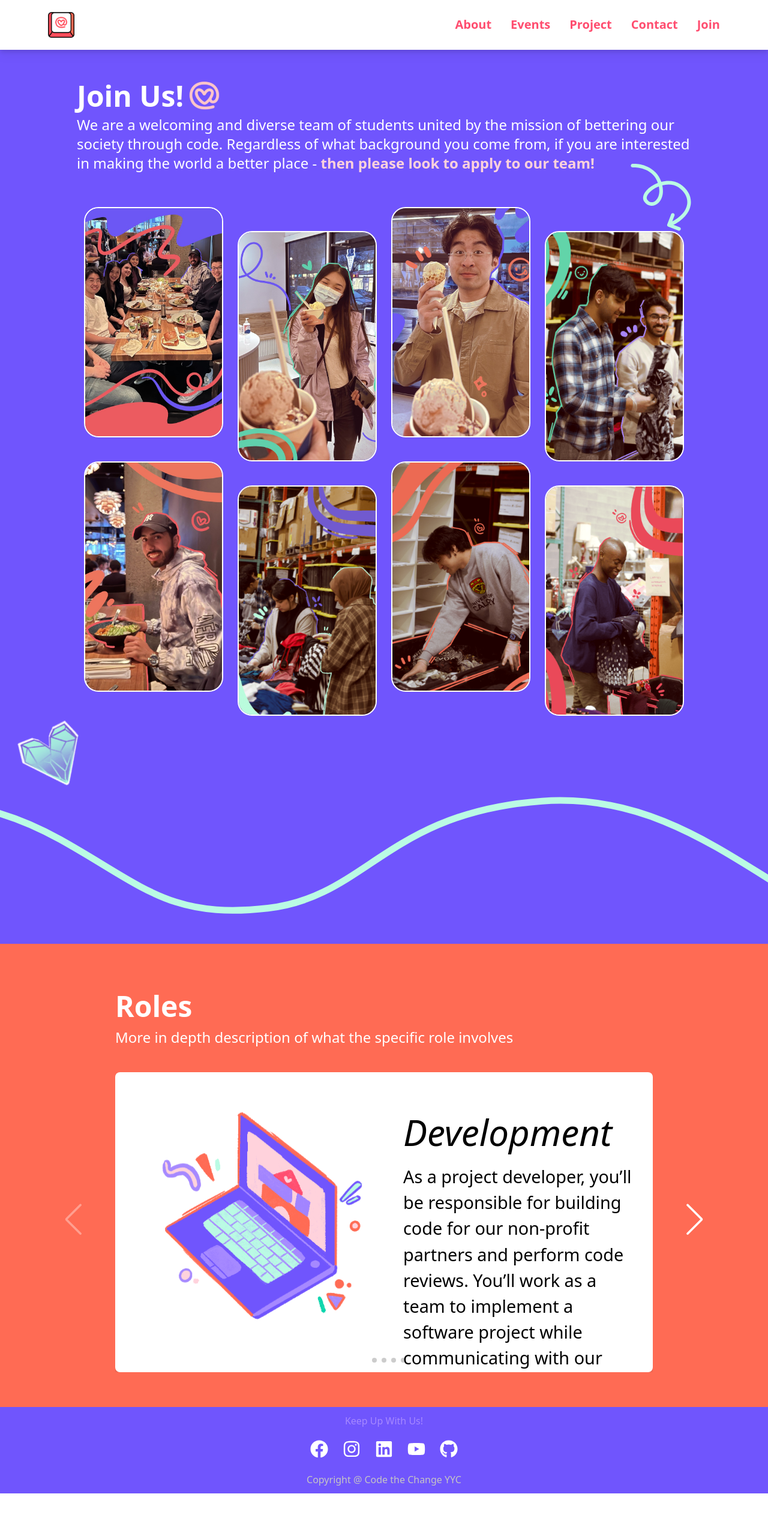
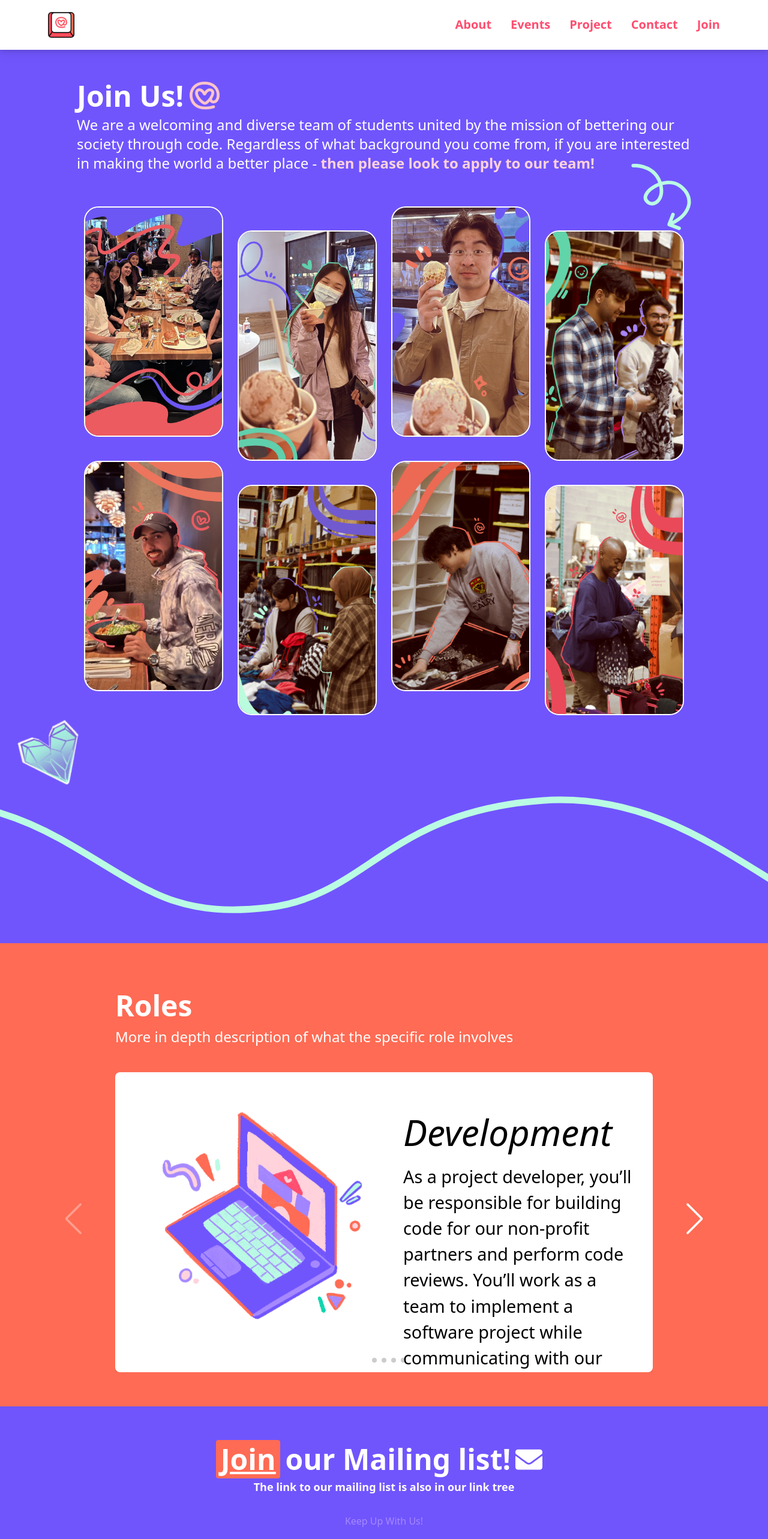
Before and after one commit to Code-the-Change-YYC/code-the-change-yyc-site, a Next.js app: page /join in a window 1280 px wide. Shown: the top 2565 px of the page at 60% size. Before the commit the page ends 2489 px from the top, so only its background shows below. Built offline with nearby package versions, Linux system fonts and the light colour scheme; a web font is replaced by a local one.

Commit message:
add join mailing list section

```diff
--- a/components/JoinUs.jsx
+++ b/components/JoinUs.jsx
@@ -1,15 +1,15 @@
-import Image from "next/image";
-import TextSection from "./TextSection";
-import { JOIN_ONE, JOIN_TWO } from "../data/join";
-const JOIN_US_CONTAINER = "bg-[#7055FD] flex flex-col";
-const CONTENT_CONTAINER = "flex flex-col pt-14 p-5 md:px-32";
-const HEADING_CONTAINER = "flex flex-row";
-const PHOTO_ROW = "flex flex-row justify-between flex-wrap lg:flex-nowrap";
+import Image from 'next/image';
+import TextSection from './TextSection';
+import { JOIN_ONE, JOIN_TWO } from '../data/join';
+const JOIN_US_CONTAINER = 'bg-[#7055FD] flex flex-col';
+const CONTENT_CONTAINER = 'flex flex-col pt-14 p-5 md:px-32';
+const HEADING_CONTAINER = 'flex flex-row';
+const PHOTO_ROW = 'flex flex-row justify-between flex-wrap lg:flex-nowrap';
 
-const HEART_SYMBOL_SVG = "/svgs/join/heart_symbol.svg";
-const DOWN_ARROW_SVG = "/svgs/join/down_arrow.svg";
-const CRYSTAL_HEART_SVG = "/svgs/join/crystal_heart.svg";
-const LONG_SQUIGGLY_LINE_SVG = "/svgs/join/long_squiggly_line.svg";
+const HEART_SYMBOL_SVG = '/svgs/join/heart_symbol.svg';
+const DOWN_ARROW_SVG = '/svgs/join/down_arrow.svg';
+const CRYSTAL_HEART_SVG = '/svgs/join/crystal_heart.svg';
+const LONG_SQUIGGLY_LINE_SVG = '/svgs/join/long_squiggly_line.svg';
 
 const JoinUs = () => {
   const TeamPhoto = ({ photo, classes }) => (
@@ -26,7 +26,7 @@ const JoinUs = () => {
         <div className={HEADING_CONTAINER}>
           <h1 className={`text-5xl font-semibold text-white`}>Join Us!</h1>
           <div className="-mt-2">
-            <Image src={HEART_SYMBOL_SVG} alt="" height="70%" width="70%" />
+            <Image src={HEART_SYMBOL_SVG} alt="" height={70} width={70} />
           </div>
         </div>
         <TextSection classes="text-white pb-10 z-20">
@@ -35,7 +35,7 @@ const JoinUs = () => {
           <strong className="text-bold text-[#FFD2DC]"> then please look to apply to our team!</strong>
         </TextSection>
         <div className="ml-auto -mt-14 -mb-10">
-          <Image src={DOWN_ARROW_SVG} alt="" height="100%" width="100%" />
+          <Image src={DOWN_ARROW_SVG} alt="" height={100} width={100} />
         </div>
         <div className={PHOTO_ROW}>
           {JOIN_ONE.map(({ key, photo, classes }) => (
--- /dev/null
+++ b/components/MailingList.jsx
@@ -0,0 +1,30 @@
+// import Image from 'next/image';
+import Link from 'next/link';
+import { FaEnvelope } from 'react-icons/fa';
+const MAILING_LIST_CONTAINER = 'bg-[#7055FD] flex flex-col text-center';
+const CONTENT_CONTAINER = 'flex flex-col pt-14 p-5 md:px-32 text-center';
+const HEADING_CONTAINER = 'flex flex-row text-center justify-center';
+const LINK_TO_MAILING_LIST =
+  'https://docs.google.com/forms/d/e/1FAIpQLSdyU9zSPHnu76UwbRI3MO49FttyESLtkUBcPWWIK3vLkdTe_Q/viewform';
+const MailingList = () => {
+  return (
+    <div className={MAILING_LIST_CONTAINER}>
+      <div className={CONTENT_CONTAINER}>
+        <div className={HEADING_CONTAINER}>
+          <h1 className="text-5xl font-semibold text-white pr-4 flex flex-col justify-center text-center items-center sm:flex-row space-x-2">
+            <button className="font-extrabold underline bg-[#FF6B54] rounded p-2 w-fit hover:opacity-85">
+              <Link href={LINK_TO_MAILING_LIST}>Join </Link>
+            </button>
+            <div className="">our Mailing list!</div>
+            <FaEnvelope size={45} color="white" className="hidden sm:block align-middle" />
+          </h1>
+        </div>
+        <div className="text-lg text-white font-semibold">The link to our mailing list is also in our link tree </div>
+        {/* <div className="flex flex-row items-center space-x-4">
+        </div> */}
+      </div>
+    </div>
+  );
+};
+
+export default MailingList;
--- a/pages/join/index.js
+++ b/pages/join/index.js
@@ -1,11 +1,12 @@
-import JoinUs from "../../components/JoinUs";
-import RolesCarousel from "../../components/RolesCarousel";
-
+import JoinUs from '../../components/JoinUs';
+import RolesCarousel from '../../components/RolesCarousel';
+import MailingList from '../../components/MailingList';
 const Join = () => {
   return (
     <div>
       <JoinUs />
       <RolesCarousel />
+      <MailingList />
     </div>
   );
 };
```
